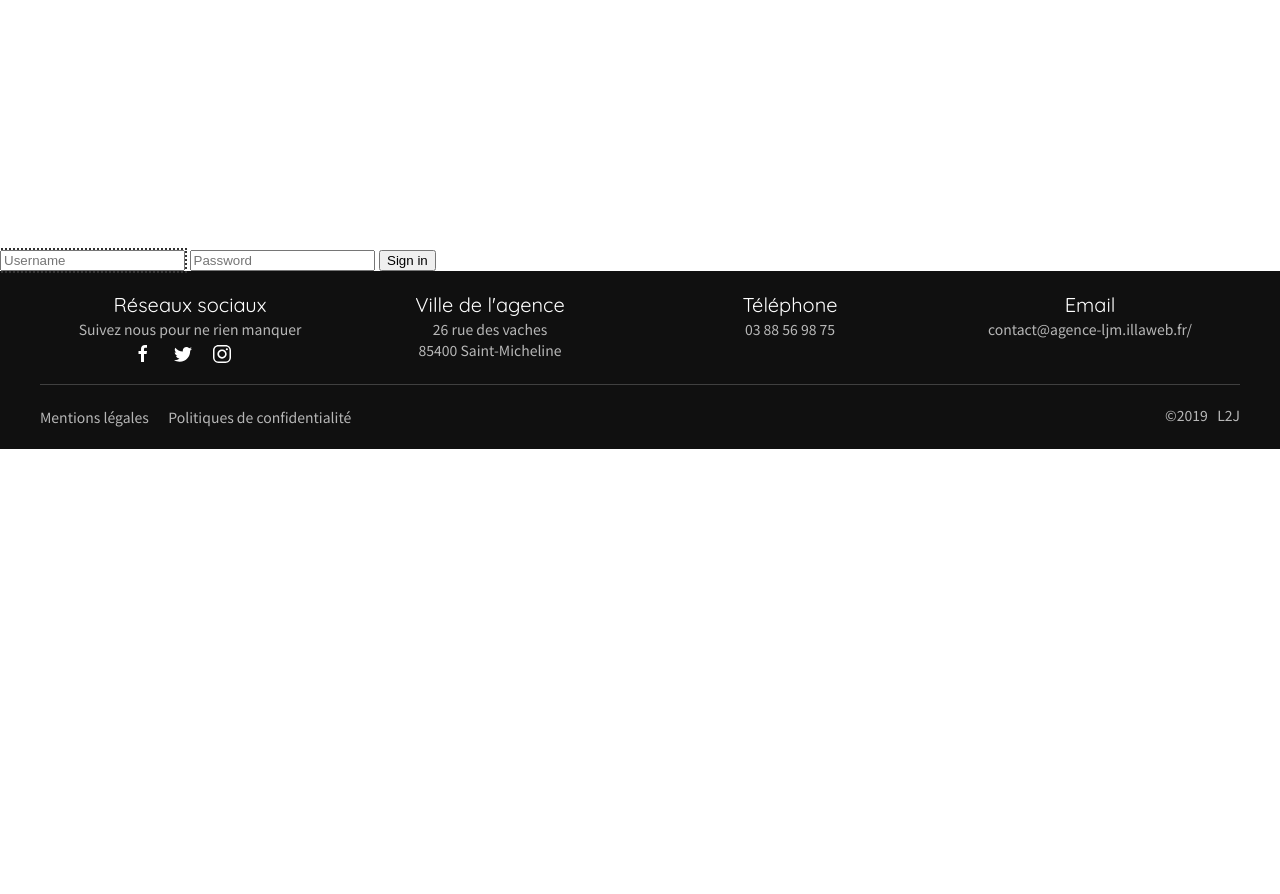
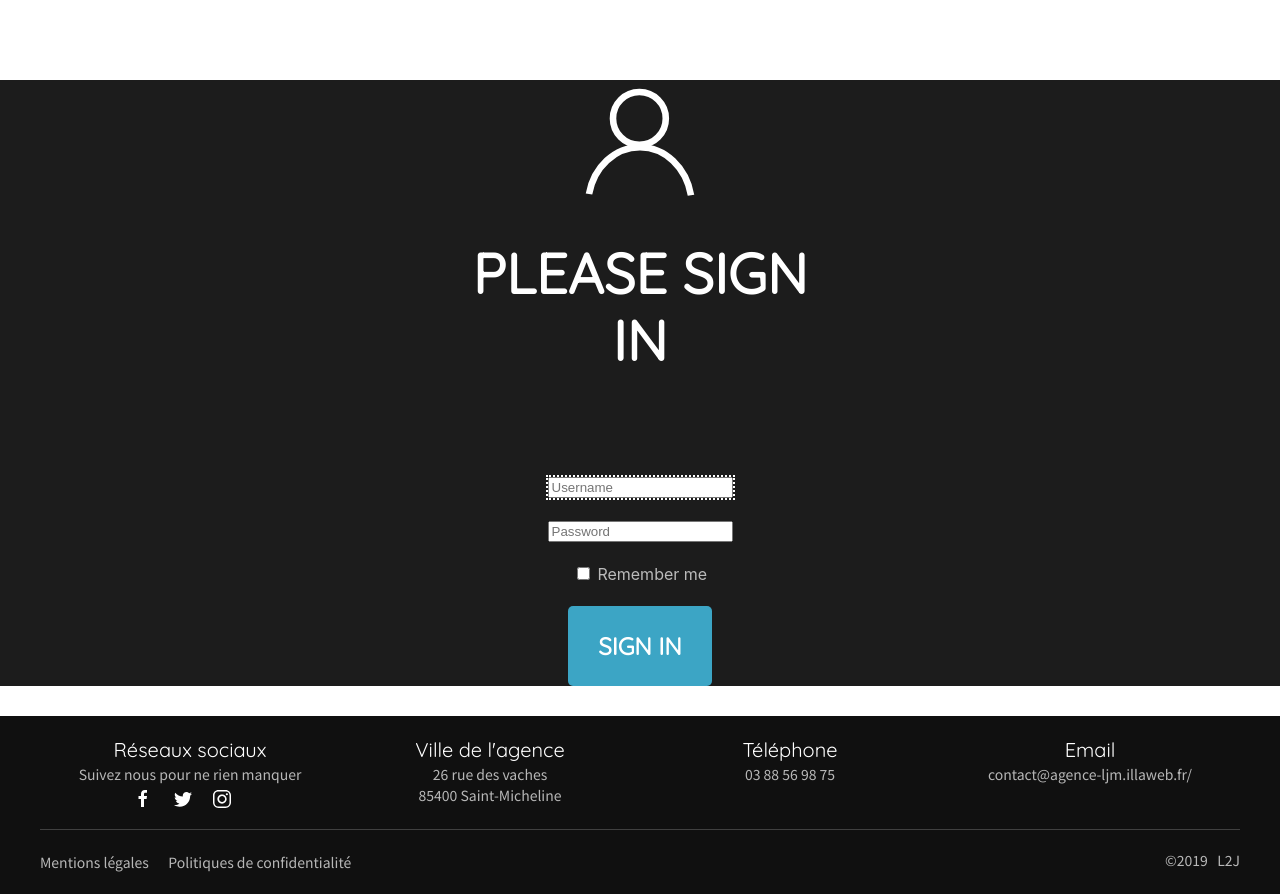
Before and after one commit to jm-Holland/repo_Agence-ljm, a Symfony app: template templates/security/login.html.twig in a window 1280 px wide. Before the commit the page ends 449 px from the top, so only its background shows below. Run offline with Twig, Linux system fonts and the light colour scheme; the template is opened without the code that fills it, so the values that code supplies are empty; some libraries are stand-ins or nearby versions.

Commit message:
View Login

```diff
--- a/src/Security/SecurityAuthenticator.php
+++ b/src/Security/SecurityAuthenticator.php
@@ -85,7 +85,7 @@ class SecurityAuthenticator extends AbstractFormLoginAuthenticator
             return new RedirectResponse($targetPath);
         }
 
-        return new RedirectResponse($this->urlGenerator->generate('home_index'));
+        return new RedirectResponse($this->urlGenerator->generate('article_index'));
         throw new \Exception('TODO: provide a valid redirect inside ' . __FILE__);
     }
 
--- a/templates/article/_form.html.twig
+++ b/templates/article/_form.html.twig
@@ -1,7 +1,7 @@
 {{ form_start(form) }}
 <form action="" method="post" enctype="multipart/form-data" class="uk-form-stacked">
     {# upload Image#}
-    <img src="{{ asset(article.imagePath) }}" alt="" uk-img />
+    <img src="{{ asset(article.imagePath) }}" alt="{{article.captionImage}}" uk-img />
     <div class="uk-margin">
         <label class="uk-form-label">Sélectionner une image</label>
 
--- a/templates/article/new.html.twig
+++ b/templates/article/new.html.twig
@@ -13,7 +13,3 @@
     </div>
 </div>
 {% endblock %}
-{% block javascripts %}
-{{ parent() }}
-<script src="{{asset('js/uploadImage.js')}}"></script>
-{% endblock %}
--- a/templates/security/login.html.twig
+++ b/templates/security/login.html.twig
@@ -3,34 +3,39 @@
 {% block title %}Log in!{% endblock %}
 
 {% block body %}
-<form method="post">
+<section class="uk-section-secondary">
+    <div class="uk-align-center uk-text-center">
+        <div class="uk-align-center" style="width: 350px">
+            <p><span uk-icon="icon: user; ratio: 6"></span></p>
+            <h1>Please sign in</h1>
+            <form method="post" class="uk-form-stacked">
                 {% if error %}
-        <div class="alert alert-danger">{{ error.messageKey|trans(error.messageData, 'security') }}</div>
+                <div class="uk-alert uk-alert-danger">{{ error.messageKey|trans(error.messageData, 'security') }}</div>
                 {% endif %}
+                <div class="uk-margin">
+                    <label for="inputUsername" class="sr-only">Username</label>
+                    <input type="text" value="{{ last_username }}" name="username" id="inputUsername"
+                        class="form-control" placeholder="Username" required autofocus> </div>
+                <div class="uk-margin">
+                    <label for="inputPassword" class="sr-only">Password</label>
+                    <input type="password" name="password" id="inputPassword" class="form-control"
+                        placeholder="Password" required>
+                </div>
 
-    <h1 class="h3 mb-3 font-weight-normal">Please sign in</h1>
-    <label for="inputUsername" class="sr-only">Username</label>
-    <input type="text" value="{{ last_username }}" name="username" id="inputUsername" class="form-control" placeholder="Username" required autofocus>
-    <label for="inputPassword" class="sr-only">Password</label>
-    <input type="password" name="password" id="inputPassword" class="form-control" placeholder="Password" required>
+                <input type="hidden" name="_csrf_token" value="{{ csrf_token('authenticate') }}">
 
-    <input type="hidden" name="_csrf_token"
-           value="{{ csrf_token('authenticate') }}"
-    >
-
-    {#
-        Uncomment this section and add a remember_me option below your firewall to activate remember me functionality.
-        See https://symfony.com/doc/current/security/remember_me.html
-
-        <div class="checkbox mb-3">
+                <div class="uk-margin ">
                     <label>
-                <input type="checkbox" name="_remember_me"> Remember me
+                        <input class="uk-chekbox" type="checkbox" name="_remember_me"> Remember me
                     </label>
                 </div>
-    #}
+                <div class="uk-margin">
 
-    <button class="btn btn-lg btn-primary" type="submit">
+                    <button class="uk-button uk-button-primary uk-border-rounded" type="submit">
                         Sign in
                     </button>
+                </div>
             </form>
+        </div>
+</section>
 {% endblock %}
```
Lines whose indentation alone changed are shown as unchanged.
